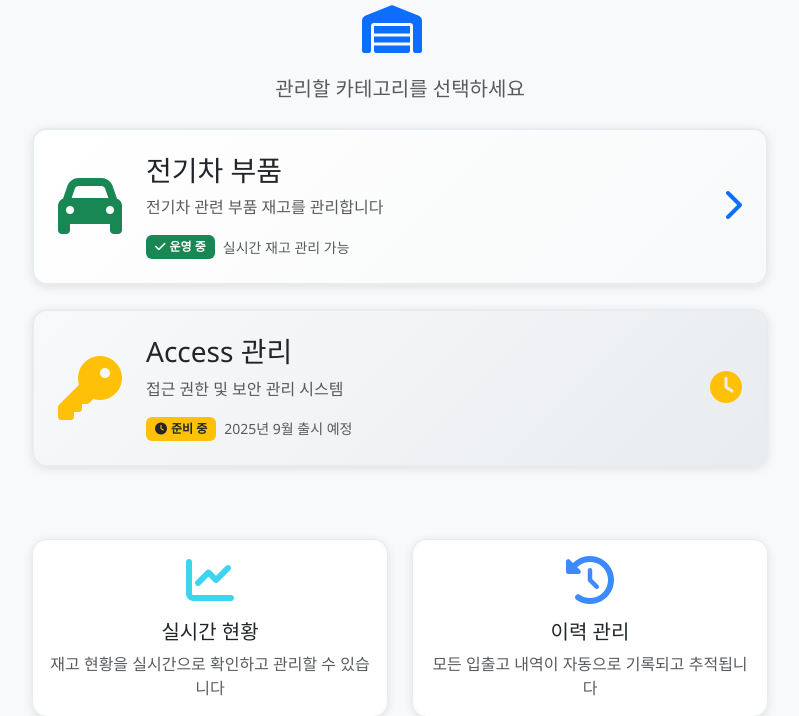
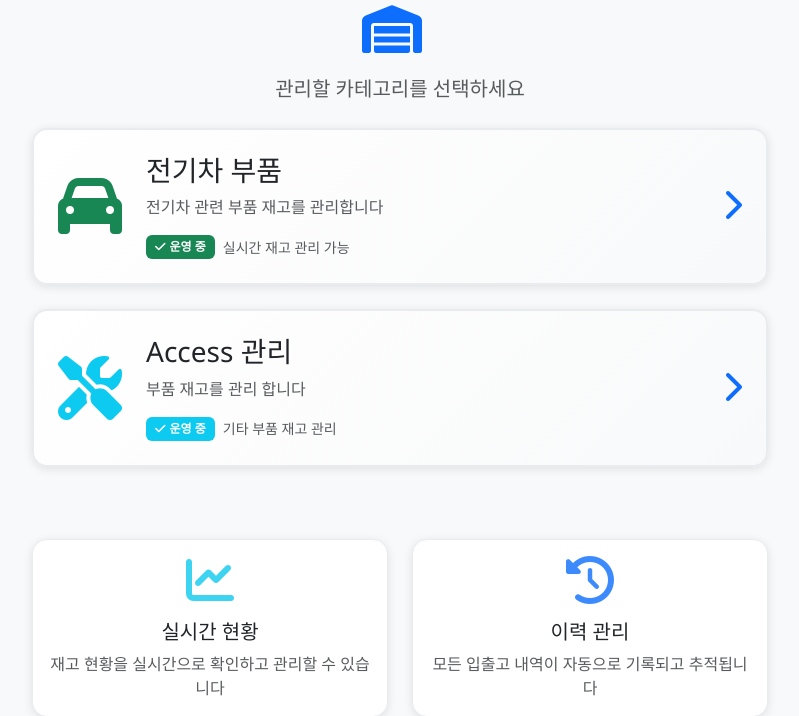
Before and after one commit to Newyorkcheesebuger/sk-ons-warehouse, a Flask app: template templates/warehouse.html in a window 1280 px wide. Shown: the top 716 px of the page, without its empty margins (240-1039 px from the left). Run offline with Flask 3, Linux system fonts and the light colour scheme; the template is opened without the code that fills it, so the values that code supplies are empty; parts of the project's set-up code (start-up, migrations or seed data) failed here and were passed over.

Commit message:
Update warehouse.html

```diff
--- a/templates/warehouse.html
+++ b/templates/warehouse.html
@@ -41,25 +41,25 @@
                     </div>
                 </div>
 
-                <!-- Access 카테고리 (준비 중) -->
+                <!-- Access 카테고리 (기타 부품 재고) -->
                 <div class="col-12 mb-4">
-                    <div class="card category-card preparing h-100">
+                    <div class="card category-card h-100" onclick="location.href='/warehouse/{{ warehouse_name }}/access'">
                         <div class="card-body d-flex align-items-center p-4">
                             <div class="category-icon me-4">
-                                <i class="fas fa-key fa-4x text-warning"></i>
+                                <i class="fas fa-tools fa-4x text-info"></i>
                             </div>
                             <div class="category-content flex-grow-1">
                                 <h3 class="card-title mb-2">Access 관리</h3>
-                                <p class="card-text text-muted mb-3">접근 권한 및 보안 관리 시스템</p>
+                                <p class="card-text text-muted mb-3">부품 재고를 관리 합니다</p>
                                 <div class="d-flex align-items-center">
-                                    <span class="badge bg-warning text-dark me-2">
-                                        <i class="fas fa-clock me-1"></i>준비 중
+                                    <span class="badge bg-info me-2">
+                                        <i class="fas fa-check me-1"></i>운영 중
                                     </span>
-                                    <small class="text-muted">2025년 9월 출시 예정</small>
+                                    <small class="text-muted">기타 부품 재고 관리</small>
                                 </div>
                             </div>
                             <div class="category-arrow">
-                                <i class="fas fa-clock fa-2x text-warning"></i>
+                                <i class="fas fa-chevron-right fa-2x text-primary"></i>
                             </div>
                         </div>
                     </div>
@@ -112,21 +112,10 @@
     background: linear-gradient(135deg, #ffffff 0%, #f8f9fa 100%);
 }
 
-.category-card:hover:not(.preparing) {
+.category-card:hover {
     border-color: #28a745;
     transform: translateY(-5px);
     box-shadow: 0 10px 25px rgba(40, 167, 69, 0.15);
-}
-
-.category-card.preparing {
-    opacity: 0.7;
-    cursor: not-allowed;
-    background: linear-gradient(135deg, #f8f9fa 0%, #e9ecef 100%);
-}
-
-.category-card.preparing:hover {
-    transform: none;
-    box-shadow: none;
 }
 
 .category-icon {
@@ -145,7 +134,7 @@
     flex-shrink: 0;
 }
 
-.category-card:hover:not(.preparing) .category-arrow {
+.category-card:hover .category-arrow {
     transform: translateX(10px);
 }
 
@@ -183,7 +172,7 @@
         margin-top: 1rem;
     }
 
-    .category-card:hover:not(.preparing) .category-arrow {
+    .category-card:hover .category-arrow {
         transform: translateY(5px);
     }
 
@@ -250,18 +239,8 @@
 
 <script>
 document.addEventListener('DOMContentLoaded', function() {
-    // 준비 중인 카테고리 클릭 방지
-    const preparingCards = document.querySelectorAll('.category-card.preparing');
-    preparingCards.forEach(card => {
-        card.addEventListener('click', function(e) {
-            e.preventDefault();
-            e.stopPropagation();
-            showAlert('이 기능은 현재 준비 중입니다. 조금만 기다려주세요!', 'warning');
-        });
-    });
-
     // 활성 카테고리 호버 효과 개선
-    const activeCards = document.querySelectorAll('.category-card:not(.preparing)');
+    const activeCards = document.querySelectorAll('.category-card');
     activeCards.forEach(card => {
         card.addEventListener('mouseenter', function() {
             this.style.transform = 'translateY(-5px)';
@@ -278,7 +257,7 @@ document.addEventListener('DOMContentLoaded', function() {
     document.addEventListener('keydown', function(e) {
         if (e.key === 'Enter') {
             const focusedElement = document.activeElement;
-            if (focusedElement.classList.contains('category-card') && !focusedElement.classList.contains('preparing')) {
+            if (focusedElement.classList.contains('category-card')) {
                 focusedElement.click();
             }
         }
```
